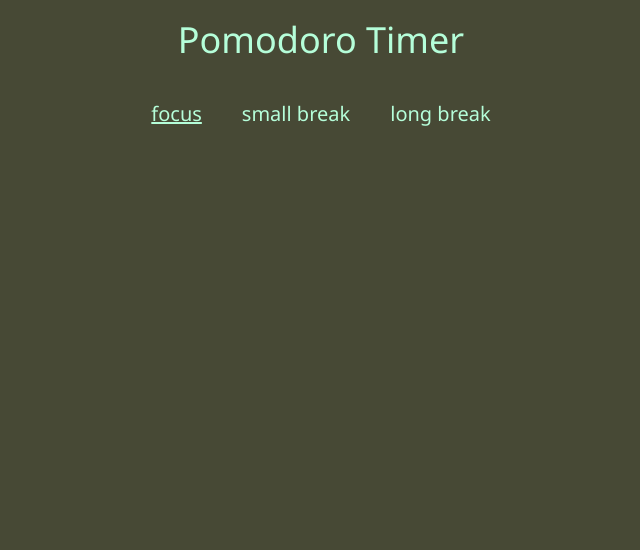
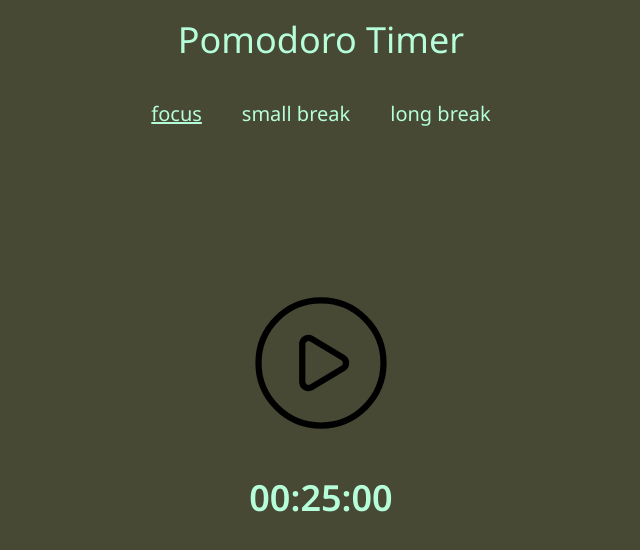
Before and after one commit to talogo-dev/pomodoro-project, a React (Vite) app in the folder frontend/: page / in a window 1280 px wide. Shown: the top 550 px of the page, without its empty margins (319-959 px from the left). Built offline with nearby package versions, Linux system fonts and the light colour scheme.

Commit message:
feat: add MyTimer component and integrate react-timer-hook for timer functionality

```diff
--- a/frontend/package.json
+++ b/frontend/package.json
@@ -14,6 +14,7 @@
     "lucide-react": "^0.562.0",
     "react": "^19.2.0",
     "react-dom": "^19.2.0",
+    "react-timer-hook": "^4.0.5",
     "tailwindcss": "^4.1.18"
   },
   "devDependencies": {
--- a/frontend/src/App.jsx
+++ b/frontend/src/App.jsx
@@ -1,27 +1,51 @@
 import { useEffect, useState } from "react";
+
+import MyTimer from "./components/MyTimer";
 
 function App() {
 
+  const time = new Date();
+
   const [mode, setMode] = useState("focus");
+  const [amountTime, setAmountTime] = useState(25*60);
+  //
   const selected = "text-light-green cursor-pointer underline";
   const notSelected = "text-light-green cursor-pointer";
+
+  time.setSeconds(time.getSeconds() + amountTime);
+
+  const switchMode = (typeMode) => {
+    if(typeMode == "focus")
+    {
+      setMode(typeMode);
+      setAmountTime(25*60);
+    }
+
+    if(typeMode == "small-break")
+    {
+      setMode(typeMode);
+      setAmountTime(5*60);
+    }
+
+    if(typeMode == "long-break")
+    {
+      setMode(typeMode);
+      setAmountTime(15*60);
+    }
+  }
 
   return (
     <>
       <header className="flex flex-col pt-5">
         <h1 className="text-center text-4xl text-light-green">Pomodoro Timer</h1>
         <div className="mt-10 flex justify-center gap-10 text-xl">
-          <span className={mode == "focus" ? selected : notSelected} onClick={() => setMode("focus")}>focus</span>
-          <span className={mode == "small-break" ? selected : notSelected} onClick={() => setMode("small-break")}>small break</span>
-          <span className={mode == "long-break" ? selected : notSelected} onClick={() => setMode("long-break")}>long break</span>
+          <span className={mode == "focus" ? selected : notSelected} onClick={() => switchMode("focus")}>focus</span>
+          <span className={mode == "small-break" ? selected : notSelected} onClick={() => switchMode("small-break")}>small break</span>
+          <span className={mode == "long-break" ? selected : notSelected} onClick={() => switchMode("long-break")}>long break</span>
         </div>
       </header>
-      {/* Secção para botoes e afins */}
-      <section>
-
-      </section>
-      <main>
-        {/* timer */}
+      <main className="flex flex-col justify-center items-center mt-40">
+        <MyTimer expiryTimestamp={time} />
       </main>
     </>
   )
--- /dev/null
+++ b/frontend/src/components/MyTimer.jsx
@@ -0,0 +1,56 @@
+import { useTimer } from 'react-timer-hook';
+import { useEffect, useState } from 'react';
+
+import { CirclePlay, CirclePause } from "lucide-react";
+
+function MyTimer({ expiryTimestamp }) {
+
+  const [play, setPlay] = useState(true);
+
+  const {
+    seconds,
+    minutes,
+    hours,
+    pause,
+    resume,
+    restart,
+
+  } = useTimer(
+    { expiryTimestamp, onExpire: () => console.warn('onExpire called'),
+      interval: 20 ,
+      autoStart: false
+    });
+
+  const switchIcon = (state) => {
+    setPlay(state)
+    if(!state)
+      resume()
+    else
+      pause()
+  }
+
+  useEffect(() => {
+    restart(expiryTimestamp, false);
+    setPlay(true);
+  }, [expiryTimestamp])
+
+  const formatTime = (time) => String(time).padStart(2, '0');
+
+  return (
+    <div className="flex flex-col items-center">
+        {play &&
+          (<CirclePlay size={150} color="black" strokeWidth={1} className="cursor-pointer" onClick={() => switchIcon(false)} />)}
+        {!play &&
+          (<CirclePause size={150} color="black" strokeWidth={1} className="cursor-pointer" onClick={() => switchIcon(true)} />)}
+        <span className="text-light-green mt-10 text-4xl font-semibold">{formatTime(hours)}:{formatTime(minutes)}:{formatTime(seconds)}</span>
+
+      {/* <button onClick={() => {
+        const time = new Date();
+        time.setSeconds(time.getSeconds() + 300);
+        restart(time)
+      }}>Restart</button> */}
+    </div>
+  );
+}
+
+export default MyTimer;
--- a/frontend/src/main.jsx
+++ b/frontend/src/main.jsx
@@ -6,7 +6,7 @@ import App from './App.jsx'
 
 createRoot(document.getElementById('root')).render(
   <StrictMode>
-    <main className="bg-gray-green h-screen">
+    <main className="bg-gray-green h-screen select-none">
       <App />
     </main>
   </StrictMode>,
```
Also changed, not shown: 1 other file (tests, documents, lock files or other folders).
